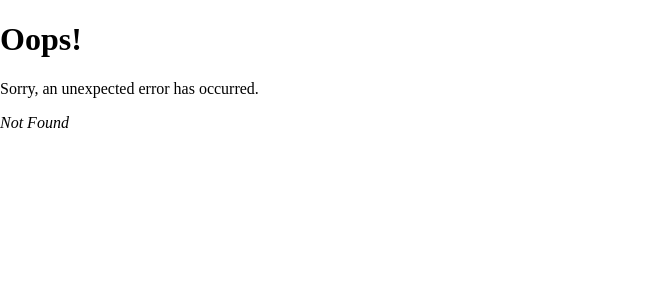
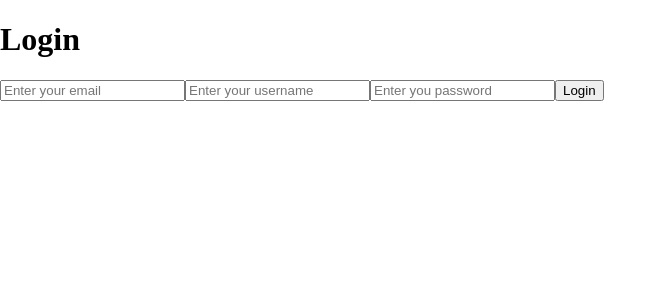
Before and after one commit to degraevemehdi/Degraeve_mehdi-El-hammouchi_Oussama_Candy-Shop, a React (Vite) app: page /login in a window 1280 px wide. Before the commit this address had no page. Shown: the top 300 px of the page, without its empty margins (0-667 px from the left). Built offline with nearby package versions, Linux system fonts and the light colour scheme.

Commit message:
login,username & password registered

```diff
--- a/src/App.jsx
+++ b/src/App.jsx
@@ -4,6 +4,7 @@ import ErrorPage from "./pages/ErrorPage";
 import Homepage from "./pages/Homepage";
 import CategoryPage from "./pages/CategoryPage";
 import ProductDetails from "./pages/ProductDetails";
+import Login from "./pages/Login";
 import "./App.css";
 import Basket from "./pages/Basket";
 
@@ -29,6 +30,10 @@ const router = createBrowserRouter([
     path: "/basket",
     element: <Basket />,
   },
+  {
+    path : '/login',
+    element : <Login />
+  }
 ]);
 
 function App() {
--- /dev/null
+++ b/src/features/authSlice.js
@@ -0,0 +1,22 @@
+import { createSlice } from "@reduxjs/toolkit";
+export const authSlice = createSlice({
+    name: 'auth',
+    initialState: {
+        user: null,
+        isLogin : false,
+    },
+    reducers: {
+        login: (state, action) => {
+            state.user = action.payload;
+            state.isLogin = true ;
+        },
+        logout: (state) => {
+            state.user = null;
+            state.isLogin = false;
+        },
+    },
+});
+
+export const { login, logout } = authSlice.actions;
+
+export default authSlice.reducer;
--- a/src/pages/CategoryPage.jsx
+++ b/src/pages/CategoryPage.jsx
@@ -57,6 +57,7 @@ function CategoryPage() {
               <p>{product.title}</p>
               <p>${product.price}</p>
             </Link>
+            <button onClick={() => addToBasket(product)}>Add To Basket</button>
           </div>
         ))}
       </div>
--- a/src/pages/Homepage.css
+++ b/src/pages/Homepage.css
@@ -1,5 +1,6 @@
 .nav-content{
     color: black;
+    display: flex;
 
 }
 .carrousel img{
--- a/src/pages/Homepage.jsx
+++ b/src/pages/Homepage.jsx
@@ -5,9 +5,16 @@ import axios from "axios";
 import Slider from "react-slick";
 import { useEffect, useState } from "react";
 import { Link } from "react-router-dom";
+import { useSelector } from "react-redux";
+
 
 function Homepage() {
+
   const [products, setProducts] = useState([]);
+  const [allProducts, setAllProducts] = useState([]);
+  const isLogin = useSelector((state) => state.auth.isLogin);
+  const user = useSelector((state) => state.auth.user);
+
   useEffect(() => {
     axios
       .get("https://fakestoreapi.com/products")
@@ -17,6 +24,19 @@ function Homepage() {
         const randomProducts = data.sort(() => 0.5 - Math.random()).slice(0, 4);
         setProducts(randomProducts);
         console.log(` liste produits : ${products}`);
+      })
+      .catch((error) => {
+        console.log(`Error : ${error}`);
+      });
+  }, []);
+  useEffect(() => {
+    axios
+      .get("https://fakestoreapi.com/products")
+      .then((response) => {
+        const data = response.data;
+        console.log(response);
+        setAllProducts(data);
+        console.log(` liste produits : ${allProducts}`);
       })
       .catch((error) => {
         console.log(`Error : ${error}`);
@@ -57,10 +77,11 @@ function Homepage() {
 
   return (
     <div>
-      <Link to="/basket">
-        <p>Basket</p>
-      </Link>
-      <nav>
+      <nav className="nav-contain">
+        <Link to="/basket">
+          <p>Basket</p>
+        </Link>
+        <Link to="/login"><h1>{isLogin ? `Welcome, ${user.username}` : "Guest"}</h1></Link>
         <ul>
           <li>
             <Link to="/category/men's clothing">
@@ -94,6 +115,17 @@ function Homepage() {
           </div>
         ))}
       </Slider>
+      {allProducts.map((product) => (
+
+        <div key={product.id}>
+          <Link to={`/product/${product.id}`}>
+          <img src={product.image} alt={product.title}
+          style={{ width: "100px", height: "auto" }} />
+          <h3>{product.title}</h3>
+            <p>${product.price}</p>
+            </Link>
+        </div>
+      ))}
     </div>
   );
 }
--- /dev/null
+++ b/src/pages/Login.jsx
@@ -0,0 +1,46 @@
+import { useState } from "react"
+import { useNavigate } from "react-router-dom";
+import { useDispatch } from "react-redux";
+import { login } from "../features/authSlice";
+export default function Login(){
+    const[email,setEmail] = useState(null);
+    const[password,setPassword] = useState(null);
+    const[username,setUsername] = useState(null);
+    const dispatch = useDispatch();
+    const navigate = useNavigate();
+    const handleLogin = () => {
+        if (email === 'oussama@gmail.com' && username === 'mehdi' && password === 'password') {
+            dispatch(login({ email, password, username }));
+            navigate('/');
+        } else {
+            alert('Email or password is incorrect');
+        }
+    };
+
+    return(
+        <>
+        <form action="">
+        <h1>Login</h1>
+            <input
+                type="email"
+                placeholder="Enter your email"
+                value={email}
+                onChange={(e) => setEmail(e.target.value)}
+            />
+            <input
+                type="text"
+                placeholder="Enter your username"
+                value={username}
+                onChange={(e) => setUsername(e.target.value)}
+            />
+            <input
+                type="password"
+                placeholder="Enter you password"
+                value={password}
+                onChange={(e) => setPassword(e.target.value)}
+            />
+            <button onClick={handleLogin}>Login</button>
+        </form>
+        </>
+    )
+}
--- a/src/pages/ProductDetails.jsx
+++ b/src/pages/ProductDetails.jsx
@@ -1,10 +1,15 @@
 import { useEffect, useState } from "react";
 import { useParams, Link } from "react-router-dom";
 import axios from "axios";
+import { useDispatch, useSelector } from "react-redux";
+
 
 const ProductDetails = () => {
   const { productId } = useParams();
   const [product, setProduct] = useState(null);
+  const dispatch = useDispatch();
+  const isItemAddedd = useSelector((state) => state.basket.isItemAdded);
+
 
   useEffect(() => {
     axios
@@ -20,6 +25,16 @@ const ProductDetails = () => {
   if (!product) {
     return <div>Loading...</div>;
   }
+  const addToBasket = (product) => {
+    dispatch({
+      type: "ADD_TO_BASKET",
+      payload: product,
+    });
+
+    setTimeout(() => {
+      dispatch({ type: "RESET_ADD_STATUS" });
+    }, 3000);
+  };
 
   return (
     <div>
@@ -37,6 +52,7 @@ const ProductDetails = () => {
       <p>${product.price}</p>
 
       <p>Product Description: {product.description}</p>
+      <button onClick={() => addToBasket(product)}>Add To Basket</button>
     </div>
   );
 };
--- a/src/state/Store.jsx
+++ b/src/state/Store.jsx
@@ -1,9 +1,11 @@
 // Store.jsx
 import { configureStore } from "@reduxjs/toolkit";
+import authReducer from '../features/authSlice'
 
 const initialState = {
   basket: [],
   isItemAdded: false,
+
 };
 
 const basketReducer = (state = initialState, action) => {
@@ -43,8 +45,10 @@ const basketReducer = (state = initialState, action) => {
 
 const Store = configureStore({
   reducer: {
-    basket: basketReducer,
+    auth: authReducer, // Slice généré par Redux Toolkit pour l'authentification
+    basket: basketReducer, // Votre reducer personnalisé pour le panier
   },
 });
 
+
 export default Store;
```
